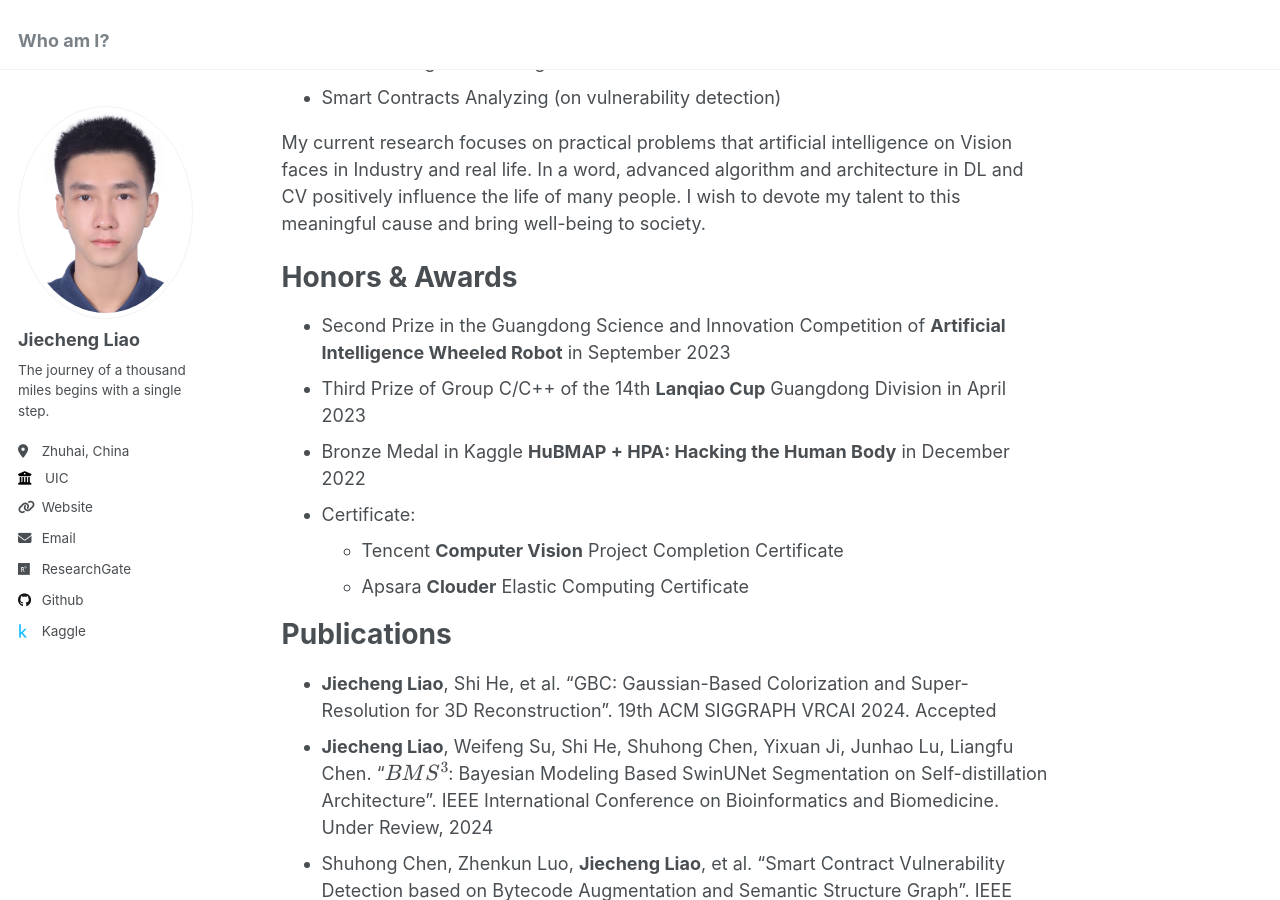
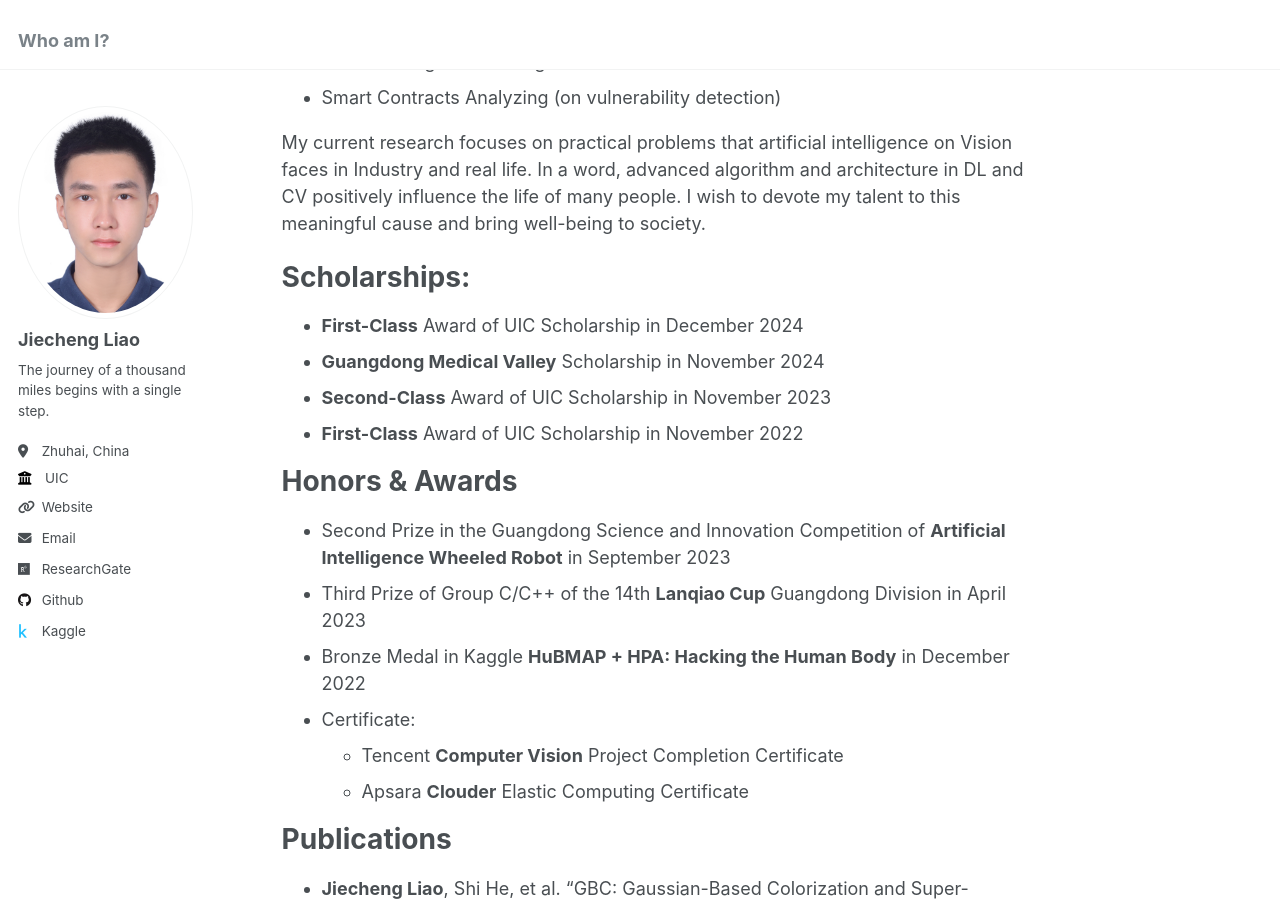
Before and after one commit to ffftuanxxx/ffftuanxxx.github.io, a Jekyll site: the page built from _pages/about.md, in a window 1280 px wide and 900 px high, scrolled down 733 px. Built offline with Jekyll 4.4.1, drawn with Linux system fonts in a browser that asks for light colours.

Commit message:
Update about.md

```diff
--- a/_pages/about.md
+++ b/_pages/about.md
@@ -32,6 +32,13 @@ Research Interests
 - Smart Contracts Analyzing (on vulnerability detection)
 
 My current research focuses on practical problems that artificial intelligence on Vision faces in Industry and real life. In a word, advanced algorithm and architecture in DL and CV positively influence the life of many people. I wish to devote my talent to this meaningful cause and bring well-being to society.
+
+Scholarships:
+======
+- **First-Class** Award of UIC Scholarship in December 2024
+- **Guangdong Medical Valley** Scholarship in November 2024
+- **Second-Class** Award of UIC Scholarship in November 2023
+- **First-Class** Award of UIC Scholarship in November 2022
 
 Honors & Awards
 ======
```
